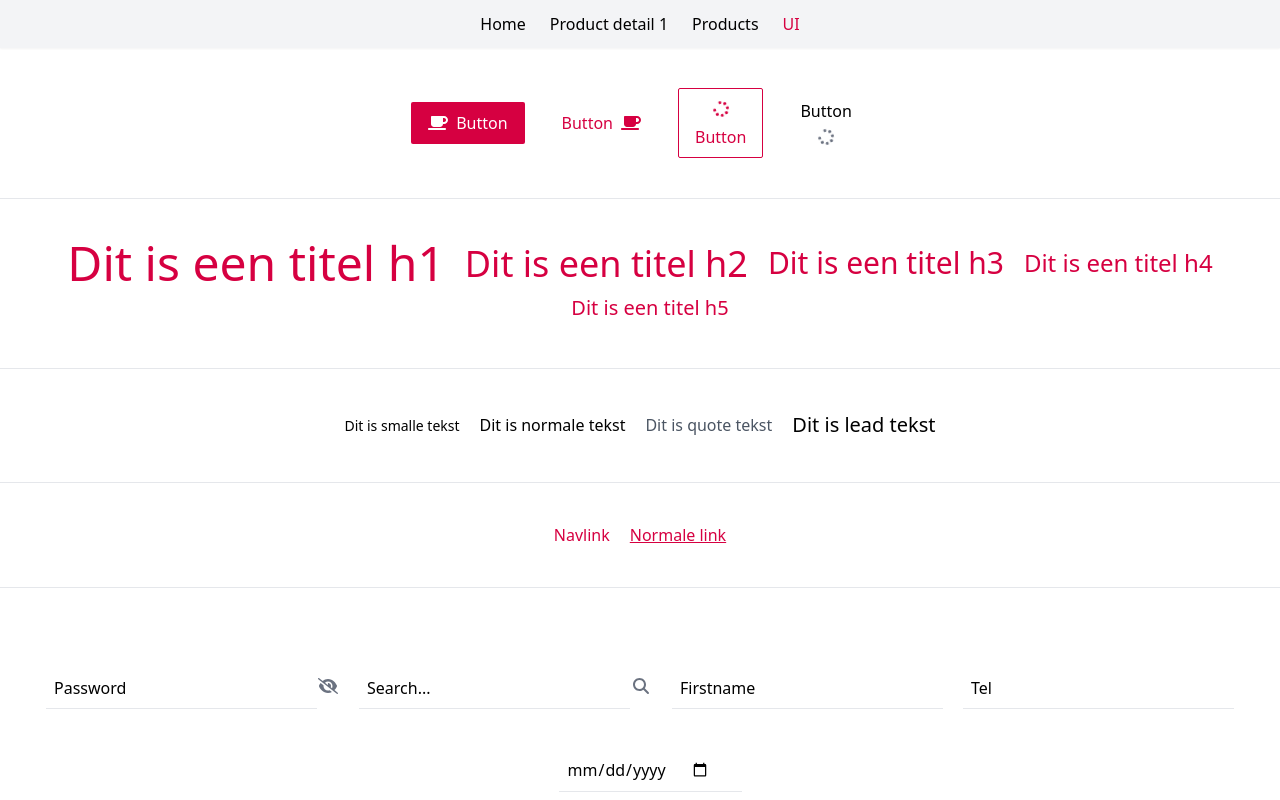
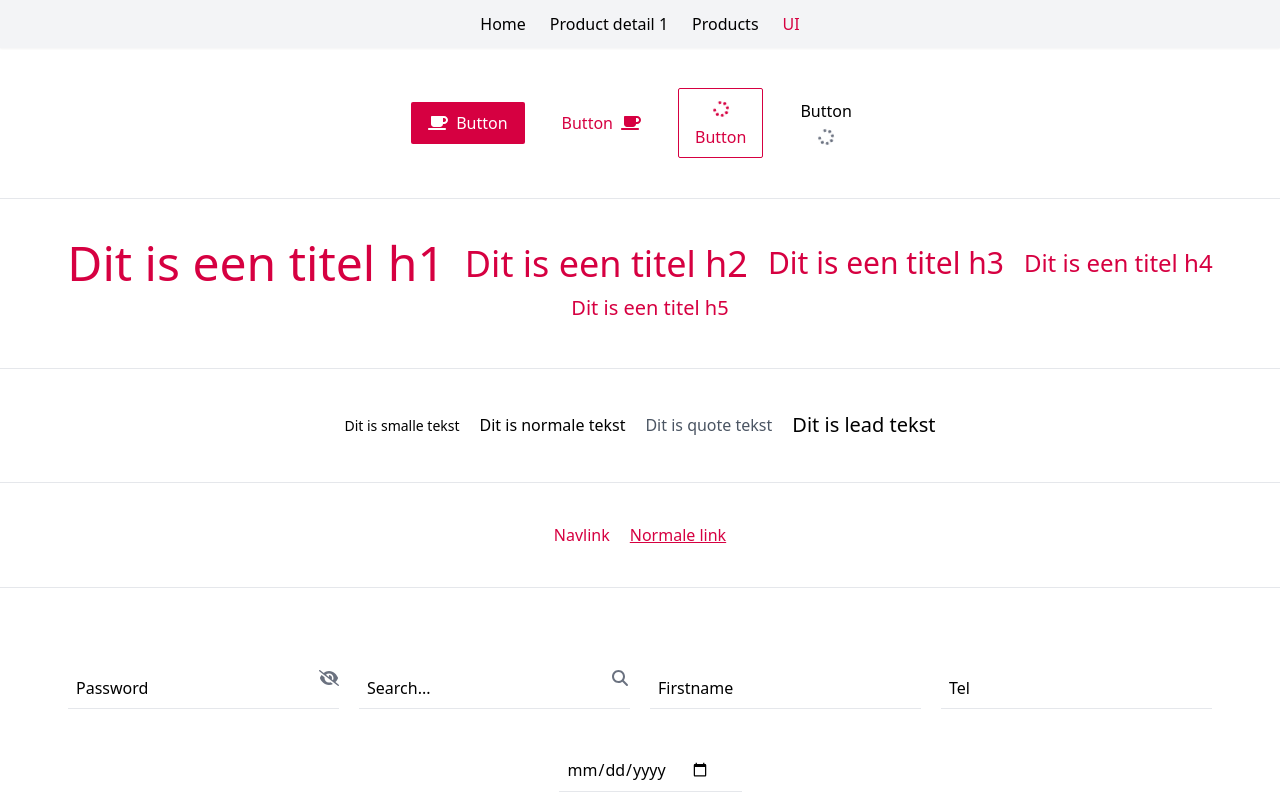
Before and after one commit to MikeZone121/MarketHub, a React (Vite) app: page /ui in a window 1280 px wide. Shown: the top 800 px of the page. Built offline with nearby package versions, Linux system fonts and the light colour scheme.

Commit message:
fix: typescript issues

```diff
--- a/src/components/InputField/TogglePassword.tsx
+++ b/src/components/InputField/TogglePassword.tsx
@@ -19,7 +19,7 @@ function TogglePassword({
       isDisabled={isDisabled}
       onClick={onClick}
       icon={type === InputFieldTypesEnum.TEXT ? faEye : faEyeSlash}
-      classNames="tw-absolute tw-top-0 tw-right-0 tw-border-0 tw-px-0 hover:tw-shadow-none hover:tw-border-0 hover:tw-bg-transparent"
+      className="tw-absolute tw-right-0 tw-top-0 tw-border-0 tw-px-0 hover:tw-border-0 hover:tw-bg-transparent hover:tw-shadow-none"
       variant={BtnVariantEnum.TEXTICON}
     />
   )
--- a/src/components/InputField/index.tsx
+++ b/src/components/InputField/index.tsx
@@ -70,7 +70,7 @@ function InputField(props: InputFieldProps) {
             onClick={() => onClick && onClick()}
             icon={icon}
             isDisabled={isDisabled}
-            classNames="tw-absolute tw-top-0 tw-right-0 tw-border-0 tw-px-0 hover:tw-shadow-none hover:tw-border-0 hover:tw-bg-transparent"
+            className="tw-absolute tw-right-0 tw-top-0 tw-border-0 tw-px-0 hover:tw-border-0 hover:tw-bg-transparent hover:tw-shadow-none"
             variant={BtnVariantEnum.TEXTICON}
           />
         )}
```
